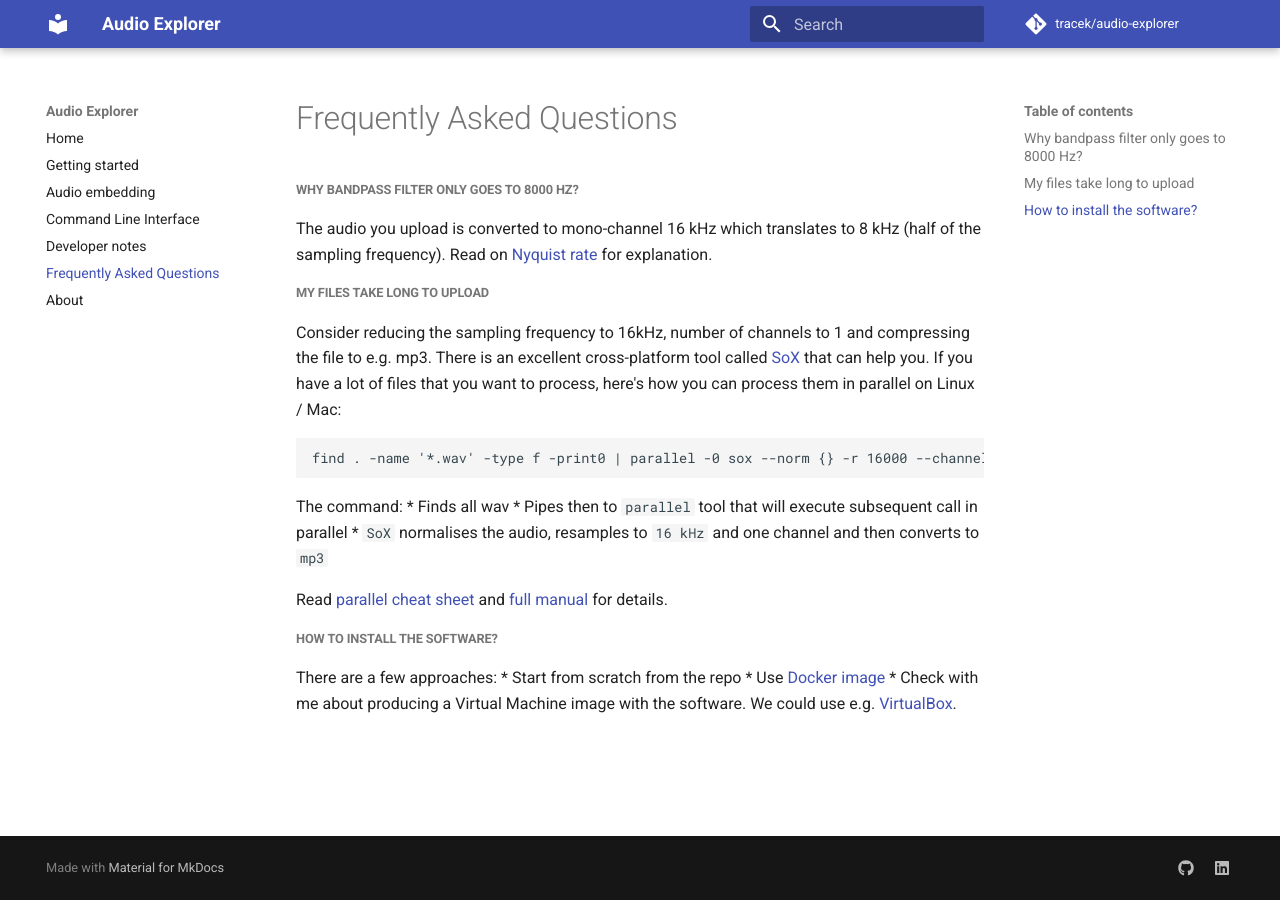
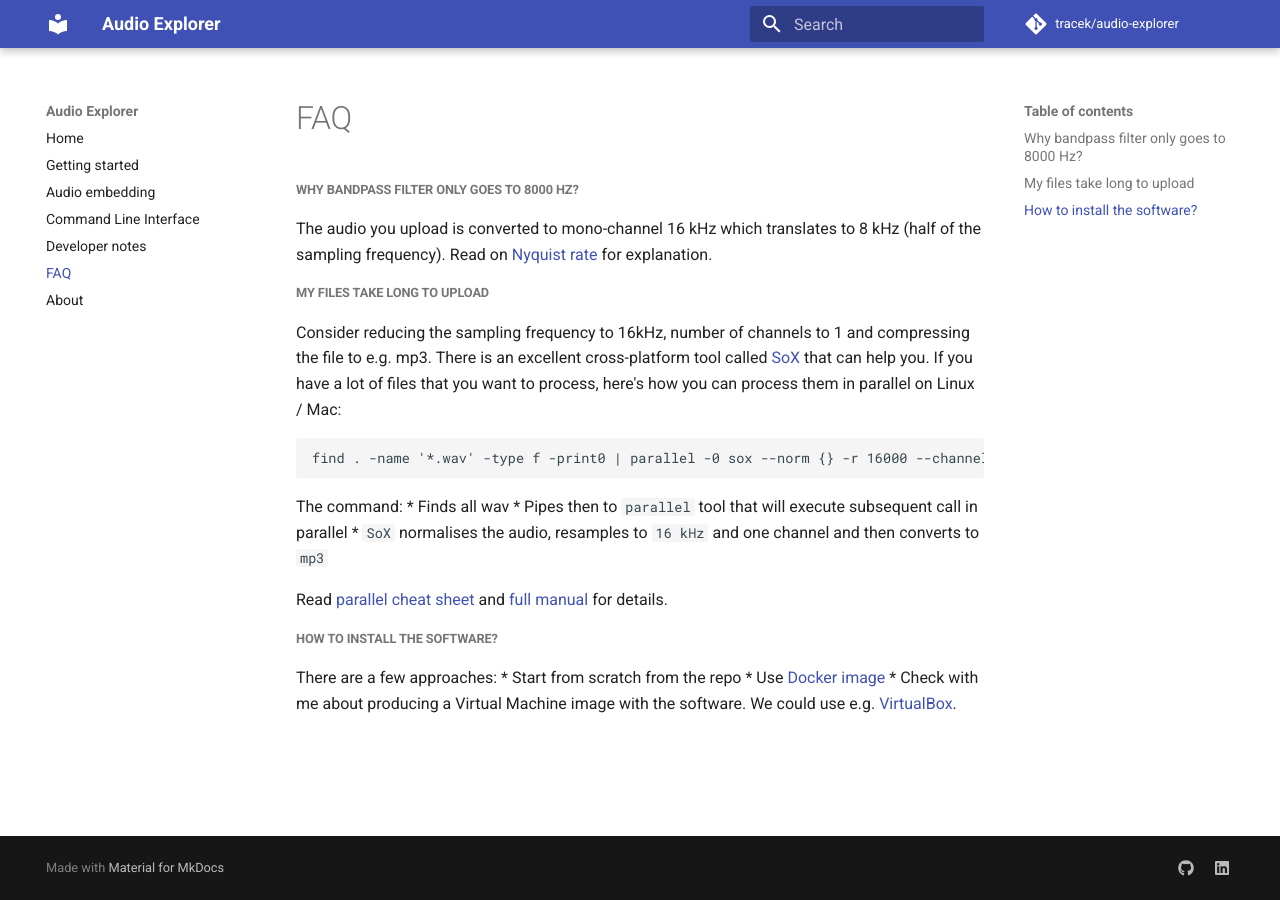
Before and after one commit to tracek/audio-explorer, an MkDocs documentation site: the page built from docs/faq.md, in a window 1280 px wide. Built offline with MkDocs 1.6.1 and Material for MkDocs 9.7.7, drawn with Linux system fonts in a browser that asks for light colours; comment, search, counter and statistics services are not loaded.

Commit message:
more docs!

```diff
--- a/docs/faq.md
+++ b/docs/faq.md
@@ -1,4 +1,4 @@
-# Frequently Asked Questions
+# FAQ
 
 
 ##### Why bandpass filter only goes to 8000 Hz?
```
Also changed, not shown: docs/developer_notes.md (+1 -0 lines).
